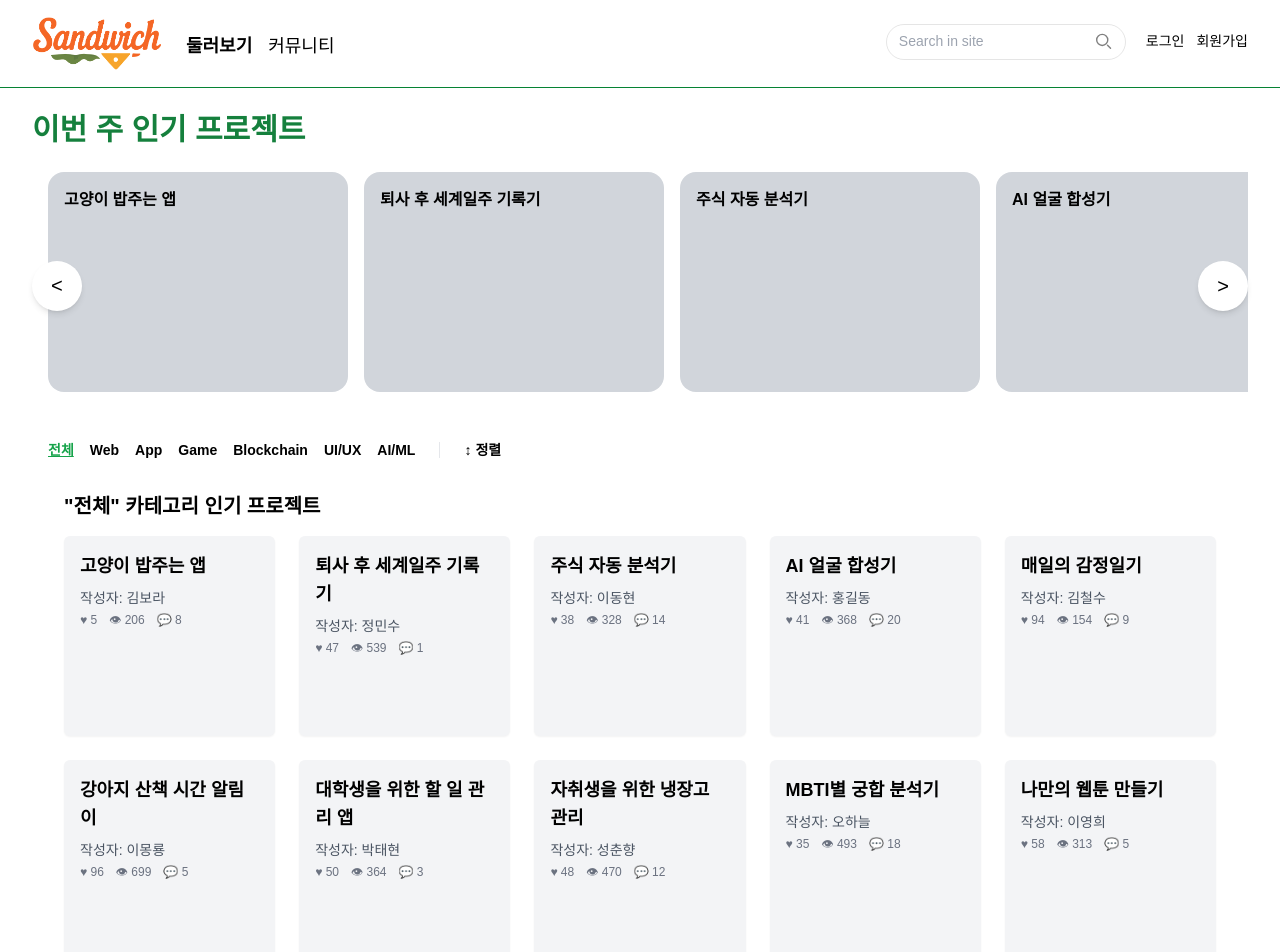
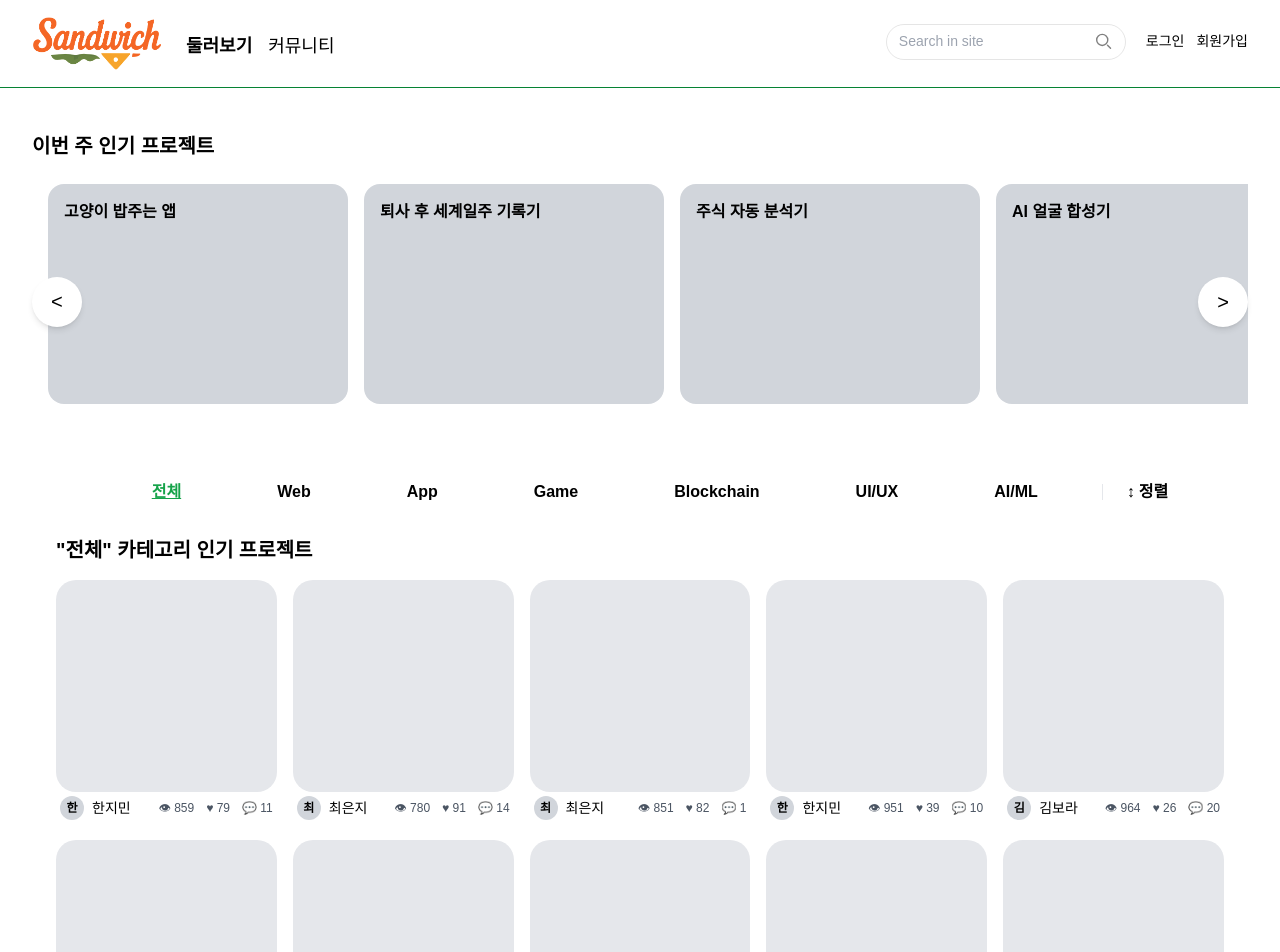
Before and after one commit to monya-9/Sandwich, a React (Create React App) app in the folder front/: page / in a window 1280 px wide. Shown: the top 952 px of the page. Built offline with nearby package versions, Linux system fonts and the light colour scheme; a web font is replaced by a local one.

Commit message:
[feat/SCRUM-30]: 정렬기능+projectCard ui/ux 보완

```diff
--- a/front/src/components/Main/DeveloperCard.tsx
+++ b/front/src/components/Main/DeveloperCard.tsx
@@ -1,4 +1,5 @@
-//개발자 추천 카드 (사진 + 직무 + 간단한 작업물)
+// DeveloperCard.tsx
+// 개발자 추천 카드 (사진 + 직무 + 간단한 작업물)
 import React from 'react';
 
 const DeveloperCard = () => {
--- a/front/src/components/Main/Header.tsx
+++ b/front/src/components/Main/Header.tsx
@@ -1,3 +1,5 @@
+// Header.tsx
+// 로고, 메뉴, 검색, 로그인, 회원가입 포함
 import React from 'react';
 import { Link, useLocation } from 'react-router-dom';
 import logo from '../../assets/logo.png';
--- a/front/src/components/Main/MainCategoryFilter.tsx
+++ b/front/src/components/Main/MainCategoryFilter.tsx
@@ -20,12 +20,13 @@ const categories: (Category | '전체')[] = [
 
 const MainCategoryFilter: React.FC<Props> = ({ selectedCategory, onSelectCategory, onOpenSortModal }) => {
   return (
-    <div className="flex items-center gap-4 px-4 py-2">
+    <div className="flex justify-center items-center gap-4 px-4 py-2">
+      <div className="flex items-center gap-4">
         {categories.map((category) => (
           <button
             key={category}
             onClick={() => onSelectCategory(category)}
-          className={`text-sm font-semibold ${
+            className={`text-base font-semibold px-10 ${
               selectedCategory === category ? 'text-green-600 underline' : 'text-black'
             }`}
           >
@@ -35,12 +36,14 @@ const MainCategoryFilter: React.FC<Props> = ({ selectedCategory, onSelectCategor
         <div className="border-l h-4 mx-2" />
         <button
           onClick={onOpenSortModal}
-        className="flex items-center gap-1 text-sm text-black font-semibold"
+          className="flex items-center gap-1 text-base text-black font-semibold"
         >
           <span>↕</span> 정렬
         </button>
       </div>
+    </div>
   );
 };
 
+
 export default MainCategoryFilter;
--- a/front/src/components/Main/MainHeroSection.tsx
+++ b/front/src/components/Main/MainHeroSection.tsx
@@ -1,3 +1,4 @@
+// 캐러셀 슬라이드 가장 상단 영역 (이번 주 인기 프로젝트와 좌우 화살표 포함)
 import React, { useRef } from 'react';
 import { Project } from '../../types/Project';
 
@@ -13,8 +14,8 @@ const MainHeroSection = ({ projects }: { projects: Project[] }) => {
   };
 
   return (
-    <section className="w-full relative mb-8">
-      <h1 className="text-3xl font-bold text-green-700 mb-4">이번 주 인기 프로젝트</h1>
+    <section className="w-full relative mb-10 py-[20px]">
+    <h1 className="text-xl font-bold mb-4 text-left">이번 주 인기 프로젝트</h1>
 
       <button
         onClick={scrollLeft}
--- a/front/src/components/Main/MainProjectGrid.tsx
+++ b/front/src/components/Main/MainProjectGrid.tsx
@@ -1,3 +1,6 @@
+// MainProjectGrid.tsx
+// 카드 형태로 프로젝트 리스트 보여주는 영역 (재사용 가능하게 title props로 제목 받기)
+
 import React from 'react';
 import ProjectCard from './ProjectCard';
 import { Project } from '../../types/Project';
@@ -9,9 +12,11 @@ type MainProjectGridProps = {
 
 const MainProjectGrid: React.FC<MainProjectGridProps> = ({ title, projects }) => {
   return (
-    <section className="px-8 py-6">
+    <section className="px-6 py-6">
       <h2 className="text-xl font-bold mb-4">{title}</h2>
-      <div className="grid grid-cols-5 gap-6">
+
+      {/* 반응형 grid: 최소 2개부터 최대 5개까지 자동 조절, 간격은 적당히 압축 */}
+      <div className="grid grid-cols-2 sm:grid-cols-2 md:grid-cols-3 lg:grid-cols-4 xl:grid-cols-5 gap-x-4 gap-y-5">
         {projects.map((project) => (
           <ProjectCard key={project.id} {...project} />
         ))}
--- a/front/src/components/Main/ProjectCard.tsx
+++ b/front/src/components/Main/ProjectCard.tsx
@@ -1,23 +1,43 @@
-import React from 'react';
+// ProjectCard.tsx
+// 각각의 프로젝트 카드 (작성자, 좋아요, 조회수 등 포함)
+import React, { useState } from 'react';
 import { Project } from '../../types/Project';
 
-type ProjectCardProps = Project;
+const ProjectCard: React.FC<Project> = (project) => {
+  const [isHovered, setIsHovered] = useState(false);
+  const initial = project.author.charAt(0).toUpperCase();
 
-const ProjectCard: React.FC<ProjectCardProps> = ({
-  title,
-  author,
-  likes,
-  views,
-  comments,
-}) => {
   return (
-    <div className="w-full h-[200px] bg-gray-100 rounded-md shadow-sm p-4">
-      <h3 className="text-lg font-semibold mb-2">{title}</h3>
-      <p className="text-sm text-gray-600 mb-1">작성자: {author}</p>
-      <div className="text-xs text-gray-500 flex gap-3">
-        <span>♥ {likes}</span>
-        <span>👁 {views}</span>
-        <span>💬 {comments}</span>
+    <div className="relative w-full h-[240px] flex flex-col items-center">
+      {/* 이미지 영역 */}
+      <div
+        className="w-full h-[300px] bg-gray-200 rounded-[20px] overflow-hidden relative cursor-pointer"
+        onMouseEnter={() => setIsHovered(true)}
+        onMouseLeave={() => setIsHovered(false)}
+      >
+        {/* 오버레이: 호버 시 제목 보여줌 */}
+        {isHovered && (
+          <div className="absolute inset-0 bg-black bg-opacity-40 flex items-end justify-start p-4 transition-opacity duration-300">
+            <p className="text-white text-sm font-medium truncate text-left w-full">
+              {project.title}
+            </p>
+          </div>
+        )}
+      </div>
+
+      {/* 작성자 + 정보 영역 */}
+      <div className="w-full mt-1 flex justify-between items-center px-1">
+        <div className="flex items-center gap-2">
+          <div className="w-6 h-6 rounded-full bg-gray-300 text-xs font-semibold flex items-center justify-center text-black">
+            {initial}
+          </div>
+          <span className="text-sm text-black">{project.author}</span>
+        </div>
+        <div className="text-xs text-gray-600 flex gap-3">
+          <span>👁 {project.views}</span>
+          <span>♥ {project.likes}</span>
+          <span>💬 {project.comments}</span>
+        </div>
       </div>
     </div>
   );
--- a/front/src/data/dummyProjects.ts
+++ b/front/src/data/dummyProjects.ts
@@ -1,45 +1,45 @@
 import { Project } from '../types/Project';
 
 export const dummyProjects: Project[] = [
-  { id: 1, title: '고양이 밥주는 앱', author: '김보라', likes: 5, views: 206, comments: 8, categories: ['App', 'Game', 'AI/ML'] },
-  { id: 2, title: '퇴사 후 세계일주 기록기', author: '정민수', likes: 47, views: 539, comments: 1, categories: ['Web', 'Game'] },
-  { id: 3, title: '주식 자동 분석기', author: '이동현', likes: 38, views: 328, comments: 14, categories: ['Game', 'UI/UX', 'App'] },
-  { id: 4, title: 'AI 얼굴 합성기', author: '홍길동', likes: 41, views: 368, comments: 20, categories: ['App', 'UI/UX', 'Web'] },
-  { id: 5, title: '매일의 감정일기', author: '김철수', likes: 94, views: 154, comments: 9, categories: ['Blockchain', 'UI/UX', 'AI/ML'] },
-  { id: 6, title: '강아지 산책 시간 알림이', author: '이몽룡', likes: 96, views: 699, comments: 5, categories: ['AI/ML', 'UI/UX', 'Game'] },
-  { id: 7, title: '대학생을 위한 할 일 관리 앱', author: '박태현', likes: 50, views: 364, comments: 3, categories: ['App', 'Game'] },
-  { id: 8, title: '자취생을 위한 냉장고 관리', author: '성춘향', likes: 48, views: 470, comments: 12, categories: ['UI/UX'] },
-  { id: 9, title: 'MBTI별 궁합 분석기', author: '오하늘', likes: 35, views: 493, comments: 18, categories: ['App'] },
-  { id: 10, title: '나만의 웹툰 만들기', author: '이영희', likes: 58, views: 313, comments: 5, categories: ['AI/ML'] },
-  { id: 11, title: '헬스 루틴 기록 서비스', author: '이동현', likes: 14, views: 337, comments: 17, categories: ['Game'] },
-  { id: 12, title: '리액트로 만든 미니 게임', author: '홍길동', likes: 76, views: 740, comments: 16, categories: ['Web', 'UI/UX'] },
-  { id: 13, title: '영화 추천 사이트', author: '김보라', likes: 25, views: 622, comments: 18, categories: ['AI/ML', 'Game', 'App'] },
-  { id: 14, title: 'AI와 그림 그리기', author: '정예린', likes: 0, views: 114, comments: 8, categories: ['Blockchain', 'AI/ML', 'UI/UX'] },
-  { id: 15, title: '친구 생일 알림 챗봇', author: '김철수', likes: 46, views: 556, comments: 19, categories: ['App'] },
-  { id: 16, title: '다이어트 식단 추천기', author: '최은지', likes: 82, views: 851, comments: 1, categories: ['AI/ML', 'App', 'UI/UX'] },
-  { id: 17, title: '전공별 공부 시간 분석기', author: '이몽룡', likes: 8, views: 723, comments: 16, categories: ['App', 'Web'] },
-  { id: 18, title: '우리 동네 맛집 지도', author: '홍길동', likes: 10, views: 884, comments: 1, categories: ['App', 'Blockchain'] },
-  { id: 19, title: '방탈출 퍼즐 웹게임', author: '최은지', likes: 28, views: 617, comments: 19, categories: ['Blockchain', 'AI/ML', 'Web'] },
-  { id: 20, title: '세계 랜덤 여행지 추천기', author: '한지민', likes: 79, views: 859, comments: 11, categories: ['Web'] },
-  { id: 21, title: '코딩 공부 통계 시각화', author: '한지민', likes: 22, views: 885, comments: 9, categories: ['UI/UX', 'AI/ML', 'App'] },
-  { id: 22, title: '학생용 가계부 앱', author: '이영희', likes: 87, views: 688, comments: 3, categories: ['Game', 'Web', 'Blockchain'] },
-  { id: 23, title: '주간 목표 트래커', author: '이서준', likes: 72, views: 477, comments: 0, categories: ['App', 'Blockchain'] },
-  { id: 24, title: '랜덤 카페 추천기', author: '윤서진', likes: 21, views: 472, comments: 15, categories: ['UI/UX', 'Blockchain', 'Web'] },
-  { id: 25, title: '감성 사진 앨범 웹', author: '이서준', likes: 47, views: 303, comments: 17, categories: ['Blockchain'] },
-  { id: 26, title: '1인 개발자 일기', author: '박영수', likes: 74, views: 562, comments: 6, categories: ['Web', 'Blockchain'] },
-  { id: 27, title: '인기 웹툰 모음집', author: '박태현', likes: 71, views: 740, comments: 3, categories: ['App', 'AI/ML', 'Game'] },
-  { id: 28, title: '게임 랭킹 차트 뷰어', author: '한지민', likes: 39, views: 951, comments: 10, categories: ['AI/ML', 'Blockchain', 'UI/UX'] },
-  { id: 29, title: '책 읽는 습관 도우미', author: '이몽룡', likes: 78, views: 417, comments: 5, categories: ['Blockchain', 'UI/UX'] },
-  { id: 30, title: '개발자 밈 아카이브', author: '최은지', likes: 1, views: 898, comments: 20, categories: ['Blockchain'] },
-  { id: 31, title: '커플 일정 맞추기 앱', author: '홍길동', likes: 75, views: 650, comments: 15, categories: ['App'] },
-  { id: 32, title: '밤하늘 별자리 보기', author: '최은지', likes: 2, views: 738, comments: 7, categories: ['Blockchain', 'App', 'UI/UX'] },
-  { id: 33, title: '여행 루트 자동 생성기', author: '이영희', likes: 81, views: 595, comments: 3, categories: ['App'] },
-  { id: 34, title: '심심할 때 퀴즈 앱', author: '이서준', likes: 6, views: 769, comments: 0, categories: ['Web'] },
-  { id: 35, title: '공부 시간 타이머', author: '김보라', likes: 26, views: 964, comments: 20, categories: ['UI/UX'] },
-  { id: 36, title: 'NFT 마켓플레이스 클론', author: '최은지', likes: 91, views: 780, comments: 14, categories: ['Web', 'Game', 'AI/ML'] },
-  { id: 37, title: '블록체인 투표 시스템', author: '박영수', likes: 64, views: 387, comments: 1, categories: ['Web', 'AI/ML'] },
-  { id: 38, title: '암호화폐 포트폴리오 추적기', author: '김철수', likes: 8, views: 706, comments: 12, categories: ['Blockchain', 'Game'] },
-  { id: 39, title: '스마트 계약 배포 도구', author: '이영희', likes: 24, views: 528, comments: 14, categories: ['Game', 'App'] },
-  { id: 40, title: '블록체인 기반 토큰 발행기', author: '이영희', likes: 85, views: 596, comments: 3, categories: ['App', 'Game'] },
-  { id: 41, title: 'DAO 커뮤니티 관리 앱', author: '윤서진', likes: 69, views: 700, comments: 7, categories: ['App', 'Blockchain', 'Web'] },
+  { id: 1, title: '고양이 밥주는 앱', author: '김보라', likes: 5, views: 206, comments: 8, categories: ['App', 'Game', 'AI/ML'], uploadDate: '2025-06-28T10:15:00' },
+  { id: 2, title: '퇴사 후 세계일주 기록기', author: '정민수', likes: 47, views: 539, comments: 1, categories: ['Web', 'Game'], uploadDate: '2025-06-14T14:22:00' },
+  { id: 3, title: '주식 자동 분석기', author: '이동현', likes: 38, views: 328, comments: 14, categories: ['Game', 'UI/UX', 'App'], uploadDate: '2025-07-01T09:05:00' },
+  { id: 4, title: 'AI 얼굴 합성기', author: '홍길동', likes: 41, views: 368, comments: 20, categories: ['App', 'UI/UX', 'Web'], uploadDate: '2025-06-30T20:50:00' },
+  { id: 5, title: '매일의 감정일기', author: '김철수', likes: 94, views: 154, comments: 9, categories: ['Blockchain', 'UI/UX', 'AI/ML'], uploadDate: '2025-06-25T17:42:00' },
+  { id: 6, title: '강아지 산책 시간 알림이', author: '이몽룡', likes: 96, views: 699, comments: 5, categories: ['AI/ML', 'UI/UX', 'Game'], uploadDate: '2025-06-24T06:00:00' },
+  { id: 7, title: '대학생을 위한 할 일 관리 앱', author: '박태현', likes: 50, views: 364, comments: 3, categories: ['App', 'Game'], uploadDate: '2025-06-18T13:44:00' },
+  { id: 8, title: '자취생을 위한 냉장고 관리', author: '성춘향', likes: 48, views: 470, comments: 12, categories: ['UI/UX'], uploadDate: '2025-06-19T22:15:00' },
+  { id: 9, title: 'MBTI별 궁합 분석기', author: '오하늘', likes: 35, views: 493, comments: 18, categories: ['App'], uploadDate: '2025-06-26T08:05:00' },
+  { id: 10, title: '나만의 웹툰 만들기', author: '이영희', likes: 58, views: 313, comments: 5, categories: ['AI/ML'], uploadDate: '2024-06-20' },
+  { id: 11, title: '헬스 루틴 기록 서비스', author: '이동현', likes: 14, views: 337, comments: 17, categories: ['Game'], uploadDate: '2025-06-21T10:30:00' },
+  { id: 12, title: '리액트로 만든 미니 게임', author: '홍길동', likes: 76, views: 740, comments: 16, categories: ['Web', 'UI/UX'], uploadDate: '2025-06-29T15:42:00' },
+  { id: 13, title: '영화 추천 사이트', author: '김보라', likes: 25, views: 622, comments: 18, categories: ['AI/ML', 'Game', 'App'], uploadDate: '2025-06-23T19:10:00' },
+  { id: 14, title: 'AI와 그림 그리기', author: '정예린', likes: 0, views: 114, comments: 8, categories: ['Blockchain', 'AI/ML', 'UI/UX'], uploadDate: '2025-06-16T07:00:00' },
+  { id: 15, title: '친구 생일 알림 챗봇', author: '김철수', likes: 46, views: 556, comments: 19, categories: ['App'], uploadDate: '2025-06-11T21:15:00' },
+  { id: 16, title: '다이어트 식단 추천기', author: '최은지', likes: 82, views: 851, comments: 1, categories: ['AI/ML', 'App', 'UI/UX'], uploadDate: '2025-06-10T08:45:00' },
+  { id: 17, title: '전공별 공부 시간 분석기', author: '이몽룡', likes: 8, views: 723, comments: 16, categories: ['App', 'Web'], uploadDate: '2025-06-27T12:23:00' },
+  { id: 18, title: '우리 동네 맛집 지도', author: '홍길동', likes: 10, views: 884, comments: 1, categories: ['App', 'Blockchain'], uploadDate: '2025-06-05T18:10:00' },
+  { id: 19, title: '방탈출 퍼즐 웹게임', author: '최은지', likes: 28, views: 617, comments: 19, categories: ['Blockchain', 'AI/ML', 'Web'], uploadDate: '2025-06-17T14:55:00' },
+  { id: 20, title: '세계 랜덤 여행지 추천기', author: '한지민', likes: 79, views: 859, comments: 11, categories: ['Web'], uploadDate: '2025-06-20T16:37:00' },
+  { id: 21, title: '코딩 공부 통계 시각화', author: '한지민', likes: 22, views: 885, comments: 9, categories: ['UI/UX', 'AI/ML', 'App'], uploadDate: '2025-05-17T00:31:00' },
+  { id: 22, title: '학생용 가계부 앱', author: '이영희', likes: 87, views: 688, comments: 3, categories: ['Game', 'Web', 'Blockchain'], uploadDate: '2025-04-15T06:46:00' },
+  { id: 23, title: '주간 목표 트래커', author: '이서준', likes: 72, views: 477, comments: 0, categories: ['App', 'Blockchain'], uploadDate: '2025-04-16T14:12:00' },
+  { id: 24, title: '랜덤 카페 추천기', author: '윤서진', likes: 21, views: 472, comments: 15, categories: ['UI/UX', 'Blockchain', 'Web'], uploadDate: '2025-05-13T06:47:00' },
+  { id: 25, title: '감성 사진 앨범 웹', author: '이서준', likes: 47, views: 303, comments: 17, categories: ['Blockchain'], uploadDate: '2025-06-03T13:00:00' },
+  { id: 26, title: '1인 개발자 일기', author: '박영수', likes: 74, views: 562, comments: 6, categories: ['Web', 'Blockchain'], uploadDate: '2025-06-12T11:24:00' },
+  { id: 27, title: '인기 웹툰 모음집', author: '박태현', likes: 71, views: 740, comments: 3, categories: ['App', 'AI/ML', 'Game'], uploadDate: '2025-06-30T14:51:00' },
+  { id: 28, title: '게임 랭킹 차트 뷰어', author: '한지민', likes: 39, views: 951, comments: 10, categories: ['AI/ML', 'Blockchain', 'UI/UX'], uploadDate: '2025-06-22T20:59:00' },
+  { id: 29, title: '책 읽는 습관 도우미', author: '이몽룡', likes: 78, views: 417, comments: 5, categories: ['Blockchain', 'UI/UX'], uploadDate: '2025-06-26T15:28:00' },
+  { id: 30, title: '개발자 밈 아카이브', author: '최은지', likes: 1, views: 898, comments: 20, categories: ['Blockchain'], uploadDate: '2025-05-24T21:17:00' },
+  { id: 31, title: '커플 일정 맞추기 앱', author: '홍길동', likes: 75, views: 650, comments: 15, categories: ['App'], uploadDate: '2025-04-04T09:33:00' },
+  { id: 32, title: '밤하늘 별자리 보기', author: '최은지', likes: 2, views: 738, comments: 7, categories: ['Blockchain', 'App', 'UI/UX'], uploadDate: '2025-06-06T04:47:00' },
+  { id: 33, title: '여행 루트 자동 생성기', author: '이영희', likes: 81, views: 595, comments: 3, categories: ['App'], uploadDate: '2025-04-08T21:50:00' },
+  { id: 34, title: '심심할 때 퀴즈 앱', author: '이서준', likes: 6, views: 769, comments: 0, categories: ['Web'], uploadDate: '2025-06-13T14:47:00' },
+  { id: 35, title: '공부 시간 타이머', author: '김보라', likes: 26, views: 964, comments: 20, categories: ['UI/UX'], uploadDate: '2025-04-20T09:56:00' },
+  { id: 36, title: 'NFT 마켓플레이스 클론', author: '최은지', likes: 91, views: 780, comments: 14, categories: ['Web', 'Game', 'AI/ML'], uploadDate: '2025-05-19T09:49:00' },
+  { id: 37, title: '블록체인 투표 시스템', author: '박영수', likes: 64, views: 387, comments: 1, categories: ['Web', 'AI/ML'], uploadDate: '2025-04-18T03:10:00' },
+  { id: 38, title: '암호화폐 포트폴리오 추적기', author: '김철수', likes: 8, views: 706, comments: 12, categories: ['Blockchain', 'Game'], uploadDate: '2025-06-12T14:41:00' },
+  { id: 39, title: '스마트 계약 배포 도구', author: '이영희', likes: 24, views: 528, comments: 14, categories: ['Game', 'App'], uploadDate: '2025-04-15T00:45:00' },
+  { id: 40, title: '블록체인 기반 토큰 발행기', author: '이영희', likes: 85, views: 596, comments: 3, categories: ['App', 'Game'], uploadDate: '2025-06-08T01:53:00' },
+  { id: 41, title: 'DAO 커뮤니티 관리 앱', author: '윤서진', likes: 69, views: 700, comments: 7, categories: ['App', 'Blockchain', 'Web'], uploadDate: '2025-05-05T02:21:00' }
 ];
--- a/front/src/pages/MainPage.tsx
+++ b/front/src/pages/MainPage.tsx
@@ -14,13 +14,67 @@ const MainPage = () => {
   const [selectedSort, setSelectedSort] = useState('샌드위치 픽');
   const [selectedUploadTime, setSelectedUploadTime] = useState('전체기간');
 
-  const handleOpenSortModal = () => setIsSortModalOpen(true);
+  // 임시 상태 (모달 내부용)
+  const [tempSelectedSort, setTempSelectedSort] = useState(selectedSort);
+  const [tempSelectedUploadTime, setTempSelectedUploadTime] = useState(selectedUploadTime);
+
+  const handleOpenSortModal = () => {
+    setTempSelectedSort(selectedSort);
+    setTempSelectedUploadTime(selectedUploadTime);
+    setIsSortModalOpen(true);
+  };
+
   const handleCloseSortModal = () => setIsSortModalOpen(false);
 
-  const filteredProjects: Project[] =
-    selectedCategory === '전체'
-      ? dummyProjects
-      : dummyProjects.filter((p) => p.categories.includes(selectedCategory));
+  const handleApplySortModal = () => {
+    setSelectedSort(tempSelectedSort);
+    setSelectedUploadTime(tempSelectedUploadTime);
+    setIsSortModalOpen(false);
+  };
+
+  // 업로드 시간 필터 함수
+  const filterByUploadTime = (project: Project) => {
+    const now = new Date();
+    const uploadDate = new Date(project.uploadDate);
+    const diffHours = (now.getTime() - uploadDate.getTime()) / (1000 * 60 * 60);
+
+    switch (selectedUploadTime) {
+      case '최근 24시간':
+        return diffHours <= 24;
+      case '최근 일주일':
+        return diffHours <= 24 * 7;
+      case '최근 한달':
+        return diffHours <= 24 * 30;
+      case '최근 세달':
+        return diffHours <= 24 * 90;
+      default:
+        return true;
+    }
+  };
+
+  // 카테고리 + 업로드 시간 필터 적용
+  const filteredProjects: Project[] = dummyProjects.filter((project) => {
+    const matchesCategory =
+      selectedCategory === '전체' || project.categories.includes(selectedCategory);
+    const matchesUploadTime = filterByUploadTime(project);
+    return matchesCategory && matchesUploadTime;
+  });
+
+  // 정렬 로직 적용
+  const sortedProjects = [...filteredProjects].sort((a, b) => {
+    if (selectedSort === '최신순') {
+      return new Date(b.uploadDate).getTime() - new Date(a.uploadDate).getTime();
+    }
+    if (selectedSort === '추천순') {
+      return b.likes - a.likes;
+    }
+    if (selectedSort === '샌드위치 픽') {
+      const scoreA = a.likes * 2 + a.comments * 1.5 + a.views * 0.5;
+      const scoreB = b.likes * 2 + b.comments * 1.5 + b.views * 0.5;
+      return scoreB - scoreA;
+    }
+    return 0;
+  });
 
   return (
     <div className="min-h-screen">
@@ -32,19 +86,29 @@ const MainPage = () => {
           onSelectCategory={setSelectedCategory}
           onOpenSortModal={handleOpenSortModal}
         />
-        <MainProjectGrid
-          title={`"${selectedCategory}" 카테고리 인기 프로젝트`}
-          projects={filteredProjects.slice(0, 10)}
-        />
+
+        {sortedProjects.length === 0 ? (
+            <div className="text-center text-gray-500 py-[50px] text-lg">
+                해당 조건에 맞는 프로젝트가 없어요 😥<br />
+                필터를 변경해 다시 시도해보세요!
+            </div>
+        ) : (
+            <MainProjectGrid
+                title={`"${selectedCategory}" 카테고리 인기 프로젝트`}
+                projects={sortedProjects.slice(0, 10)}
+            />
+        )}
+
         <MainDeveloperHighlight />
         {isSortModalOpen && (
           <SortModal
             isOpen={isSortModalOpen}
             onClose={handleCloseSortModal}
-            selectedSort={selectedSort}
-            setSelectedSort={setSelectedSort}
-            selectedUploadTime={selectedUploadTime}
-            setSelectedUploadTime={setSelectedUploadTime}
+            selectedSort={tempSelectedSort}
+            setSelectedSort={setTempSelectedSort}
+            selectedUploadTime={tempSelectedUploadTime}
+            setSelectedUploadTime={setTempSelectedUploadTime}
+            onApply={handleApplySortModal}
           />
         )}
       </main>
--- a/front/src/types/Project.ts
+++ b/front/src/types/Project.ts
@@ -10,4 +10,5 @@ export type Project = {
   views: number;
   comments: number;
   categories: Category[];
+  uploadDate: string;
 };
```
Also changed, not shown: front/src/components/Main/SortModal.tsx (+55 -30 lines). Lines whose indentation alone changed are shown as unchanged.
